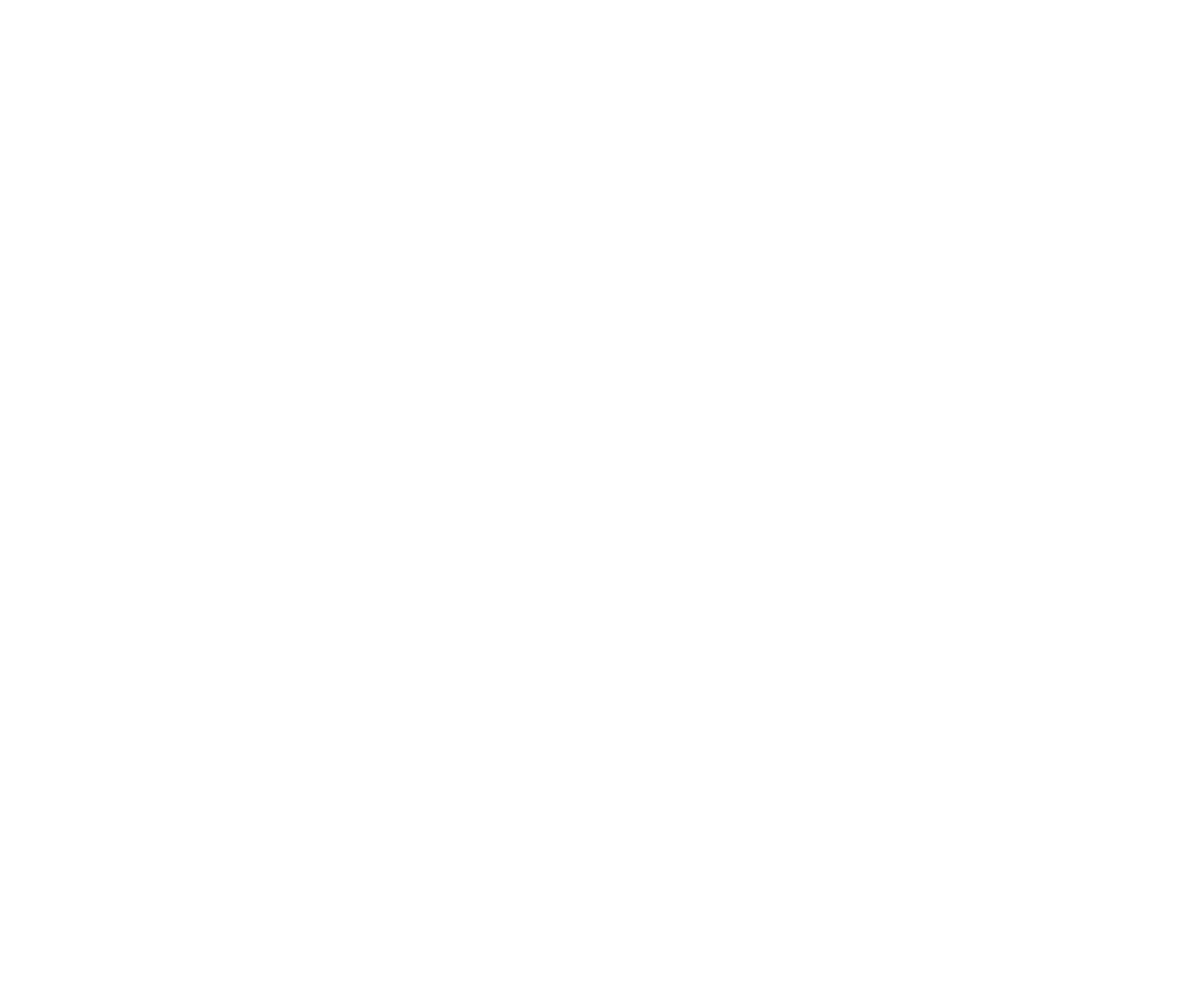
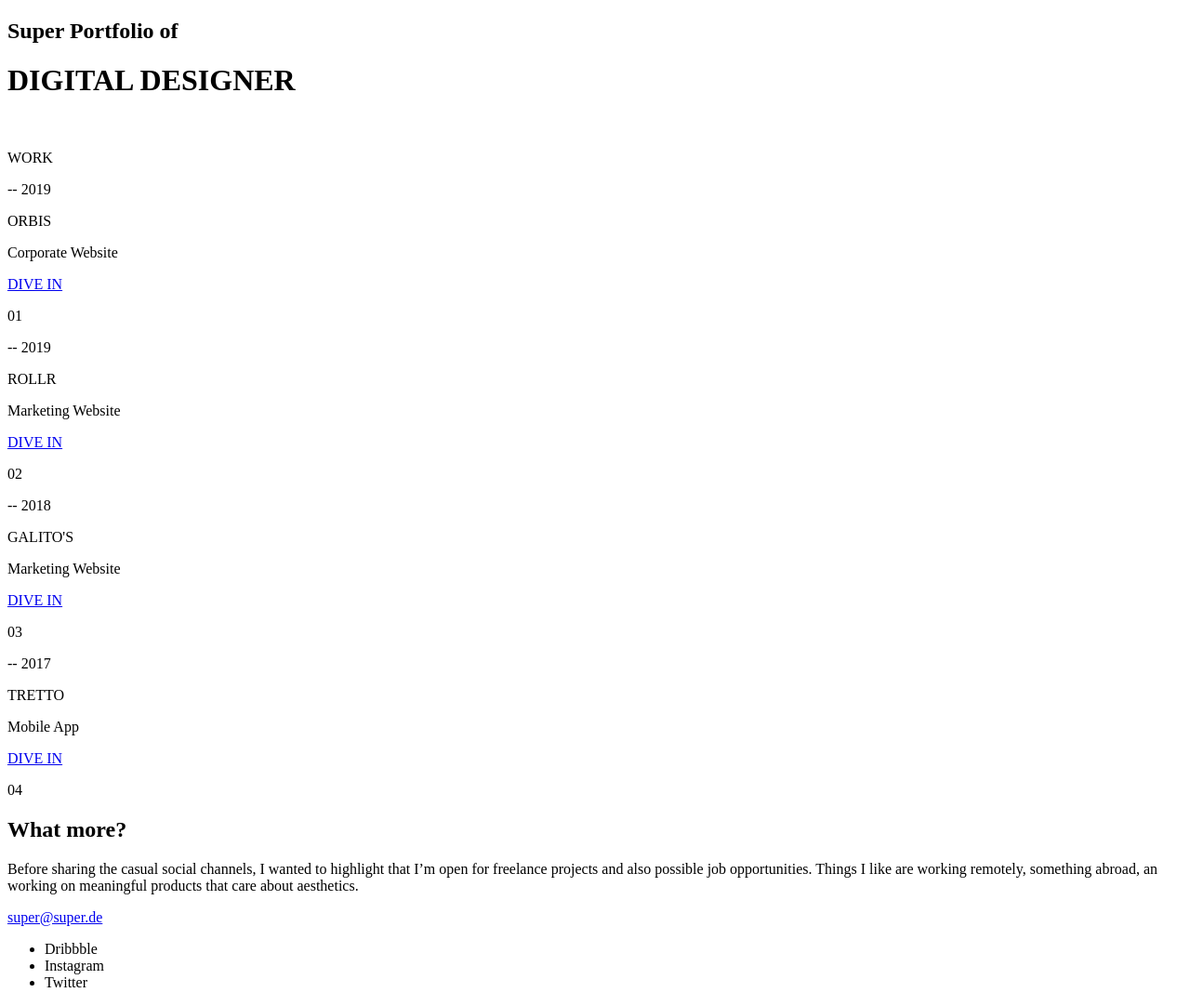
Before and after one commit to Stanni11/0107_Project, a plain HTML site: page index.html in a window 1280 px wide. Shown: the whole page at 93% size. Before the commit the page ends 800 px from the top, so only its background shows below. Drawn offline with Linux system fonts and the light colour scheme.

Commit message:
HTML Struktur

```diff
--- a/index.html
+++ b/index.html
@@ -1,12 +1,98 @@
 <!DOCTYPE html>
-<html lang="en">
+<html lang="de">
+
 <head>
     <meta charset="UTF-8">
     <meta http-equiv="X-UA-Compatible" content="IE=edge">
     <meta name="viewport" content="width=device-width, initial-scale=1.0">
-    <title>Document</title>
+    <title>Project</title>
+    <link rel="stylesheet" href="./assets/css/style.css">
 </head>
+<header>
+    <h2> Super Portfolio of
+
+    </h2>
+
+    <h1>
+
+        DIGITAL DESIGNER
+
+    </h1>
+
+    <div>
+        <img src="" alt="">
+    </div>
+    <p>WORK
+
+    </p>
+
+</header>
+
+<main>
+
+    <section>
+        <p>-- 2019</p>
+        <p>ORBIS</p>
+        <p>Corporate Website</p>
+        <p><a href="#">DIVE IN</a></p>
+        <p>01</p>
+
+    </section>
+
+    <section>
+        <p>-- 2019</p>
+        <p>ROLLR</p>
+        <p>Marketing Website</p>
+        <p><a href="#">DIVE IN</a></p>
+        <p>02</p>
+
+    </section>
+
+    <section>
+        <p>-- 2018</p>
+        <p>GALITO'S</p>
+        <p>Marketing Website</p>
+        <p><a href="#">DIVE IN</a></p>
+        <p>03</p>
+
+
+
+    </section>
+
+
+    <section>
+        <p>-- 2017</p>
+        <p>TRETTO</p>
+        <p>Mobile App</p>
+        <p><a href="#">DIVE IN</a></p>
+        <p>04</p>
+    </section>
+
+
+</main>
+
+<footer>
+    <section>
+        <h2>What more?</h2>
+
+        <p> Before sharing the casual social channels, I wanted to highlight that I’m open for freelance projects and also possible job opportunities. Things I like are working remotely, something abroad, an working on meaningful products that care about aesthetics.</p>
+
+        <p><a href="#">super@super.de</a></p>
+    </section>
+    <section>
+        <ul>
+            <li><a href="#"></a>Dribbble</li>
+            <li><a href="#"></a>Instagram</li>
+            <li><a href="#"></a>Twitter</li>
+        </ul>
+    </section>
+
+
+</footer>
+
+
 <body>
 
 </body>
+
 </html>
```
Also changed, not shown: assets/img/Rectangle 2.png (added), assets/img/portfolio1.png (added), assets/img/portfolio2.png (added), assets/img/portfolio3.png (added), assets/img/portfolio4.png (added), assets/img/portfolio5.png (added).
